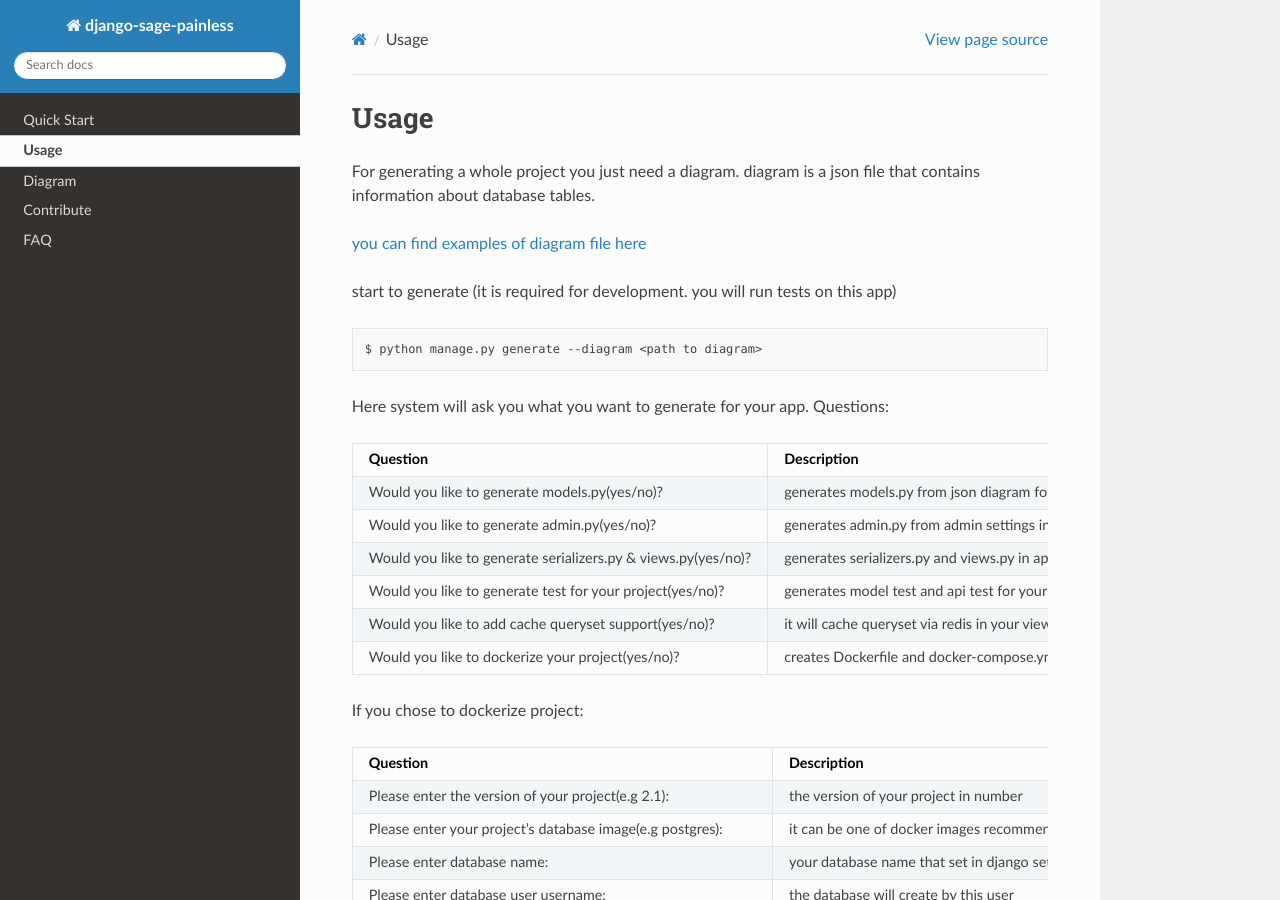
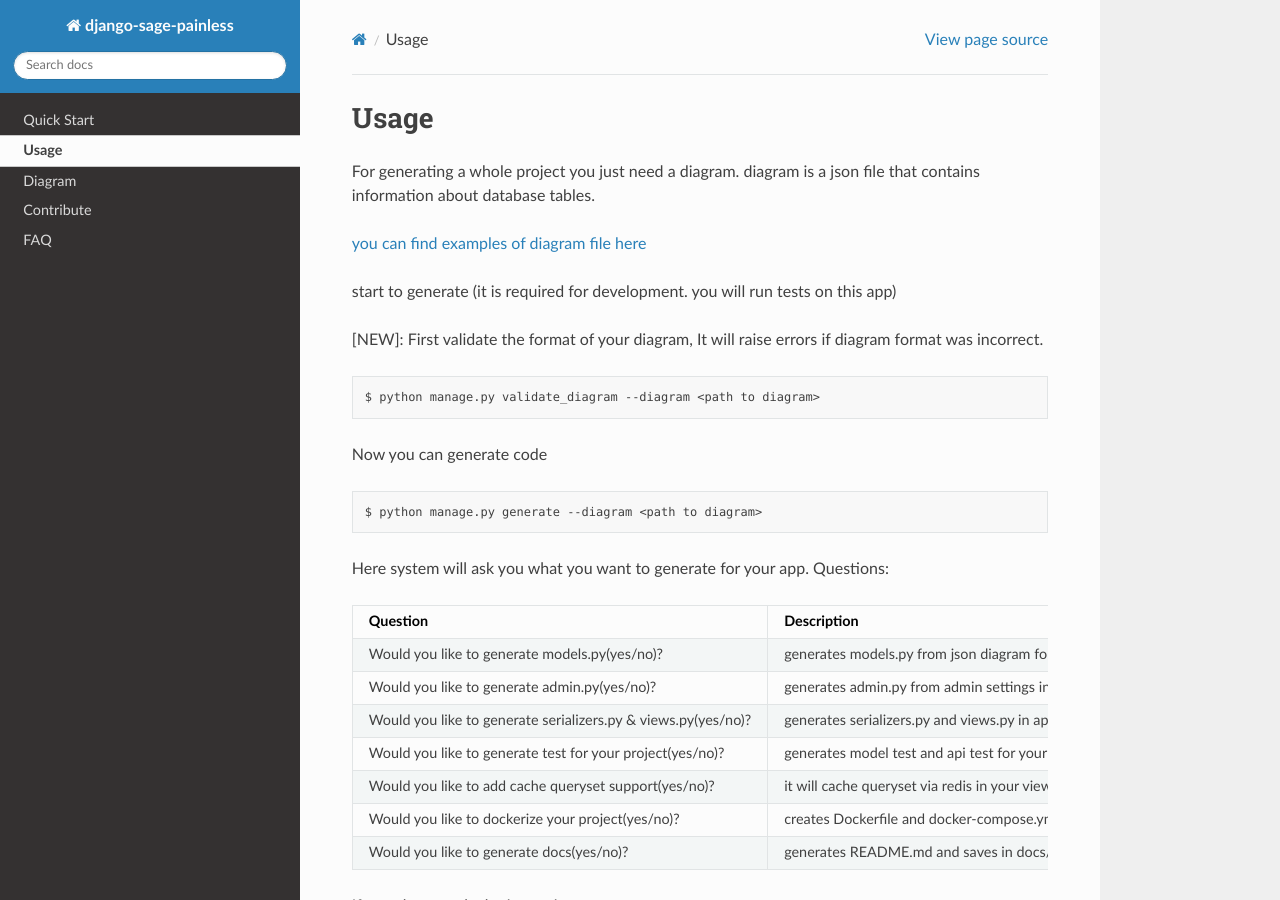
Before and after one commit to sageteamorg/django-sage-painless, a Sphinx documentation site: the page built from docs/usage.rst, in a window 1280 px wide and 900 px high. Built offline with Sphinx 7.4.7 and the Read the Docs theme 2.0.0, drawn with Linux system fonts in a browser that asks for light colours; some of the changed text lies outside the part shown.

```diff
--- a/docs/usage.rst
+++ b/docs/usage.rst
@@ -9,6 +9,14 @@ here <https://github.com/sageteam-org/django-sage-painless/tree/develop/sage_pai
 
 start to generate (it is required for development. you will run tests on
 this app)
+
+[NEW]: First validate the format of your diagram, It will raise errors if diagram format was incorrect.
+
+.. code:: shell
+
+    $ python manage.py validate_diagram --diagram <path to diagram>
+
+Now you can generate code
 
 .. code:: shell
 
@@ -26,6 +34,7 @@ Would you like to generate serializers.py & views.py(yes/no)?           generate
 Would you like to generate test for your project(yes/no)?               generates model test and api test for your project in tests directory
 Would you like to add cache queryset support(yes/no)?                   it will cache queryset via redis in your views.py
 Would you like to dockerize your project(yes/no)?                       creates Dockerfile and docker-compose.yml for your project
+Would you like to generate docs(yes/no)?                                generates README.md and saves in docs/sage_painless/git/
 ======================================================================  ==========================================================================
 
 If you chose to dockerize project:
@@ -73,6 +82,16 @@ If you set cache support add CACHES to your settings:
         }
     }
 
+If you have encrypted field in diagram:
+
+- your database should be PostgreSQL
+- you should install `pgcrypto` extension for PostgreSQL with this command
+
+.. code:: shell
+
+    $ sudo -u postgres psql <db_name>
+    $ CREATE EXTENSION pgcrypto;
+
 -  You have to migrate your new models
 
 .. code:: shell
```
Also changed, not shown: CHANGELOG.md (+12 -0 lines), README.md (+8 -1 lines), README.rst (+9 -1 lines), docs/diagram.rst (+11 -0 lines).
